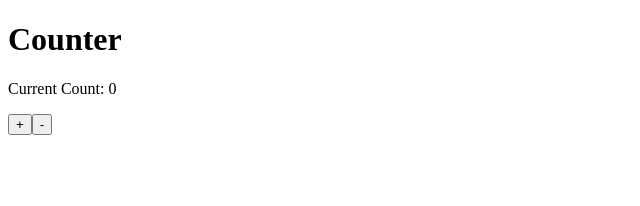
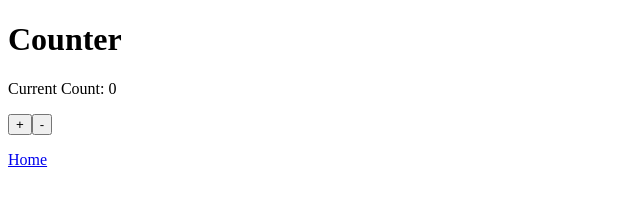
Before and after one commit to adamsl22/Gatsby_Test, a Gatsby site: page /counter in a window 1280 px wide. Shown: the full height of the page, 0-640 px from the left. Built offline with nearby package versions, Linux system fonts and the light colour scheme; Gatsby itself is replaced by a stand-in of ours.

Commit message:
link back to home

```diff
--- a/src/pages/counter.js
+++ b/src/pages/counter.js
@@ -1,4 +1,5 @@
 import React from 'react';
+import Link from 'gatsby-link';
 
 export default class Counter extends React.Component{
     state = {
@@ -12,6 +13,7 @@ export default class Counter extends React.Component{
                 <p>Current Count: {this.state.count}</p>
                 <button onClick={() => this.setState({count: this.state.count + 1})}>+</button>
                 <button onClick={() => this.setState({count: this.state.count - 1})}>-</button>
+                <p><Link to='/'>Home</Link></p>
             </div>
         )
     }
```
